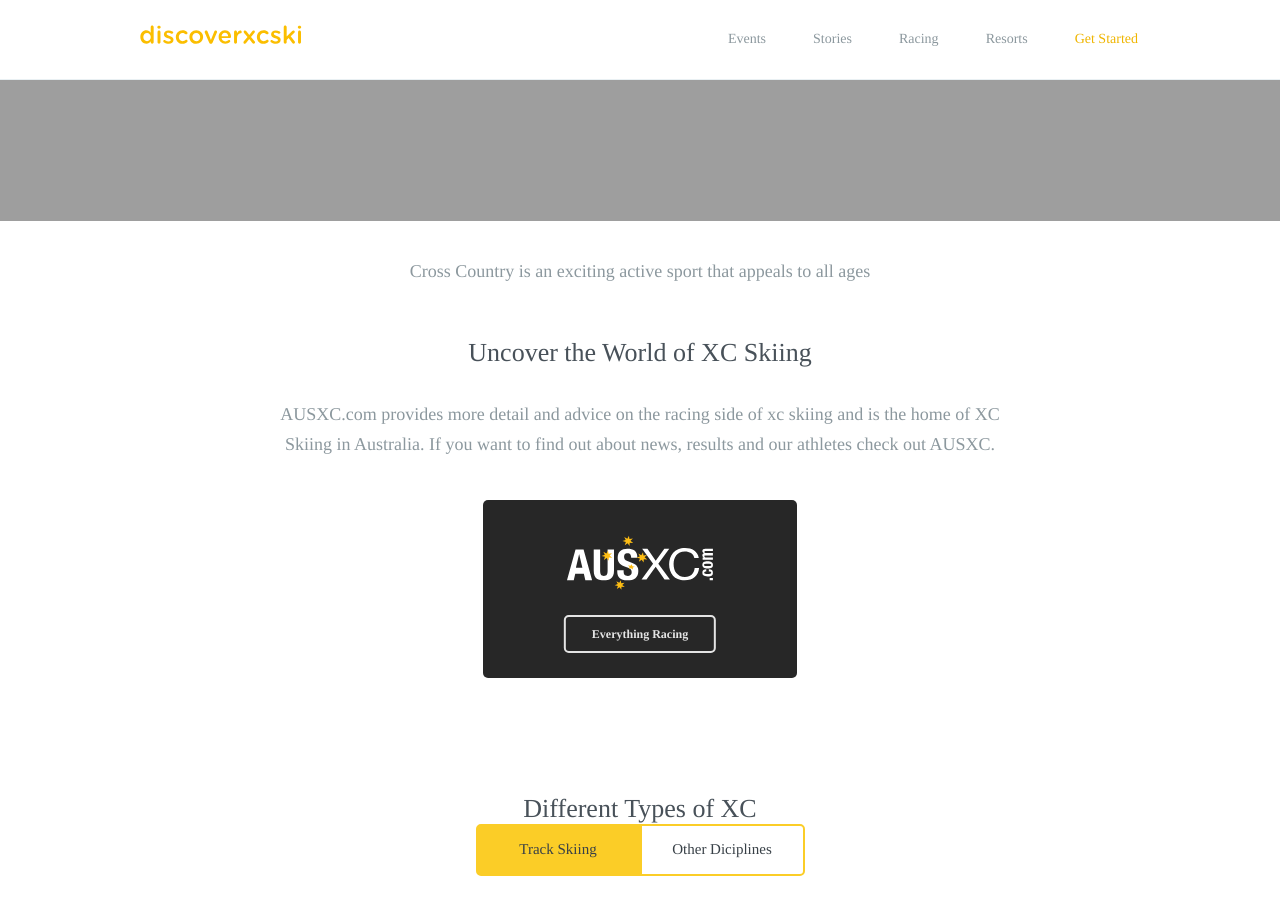
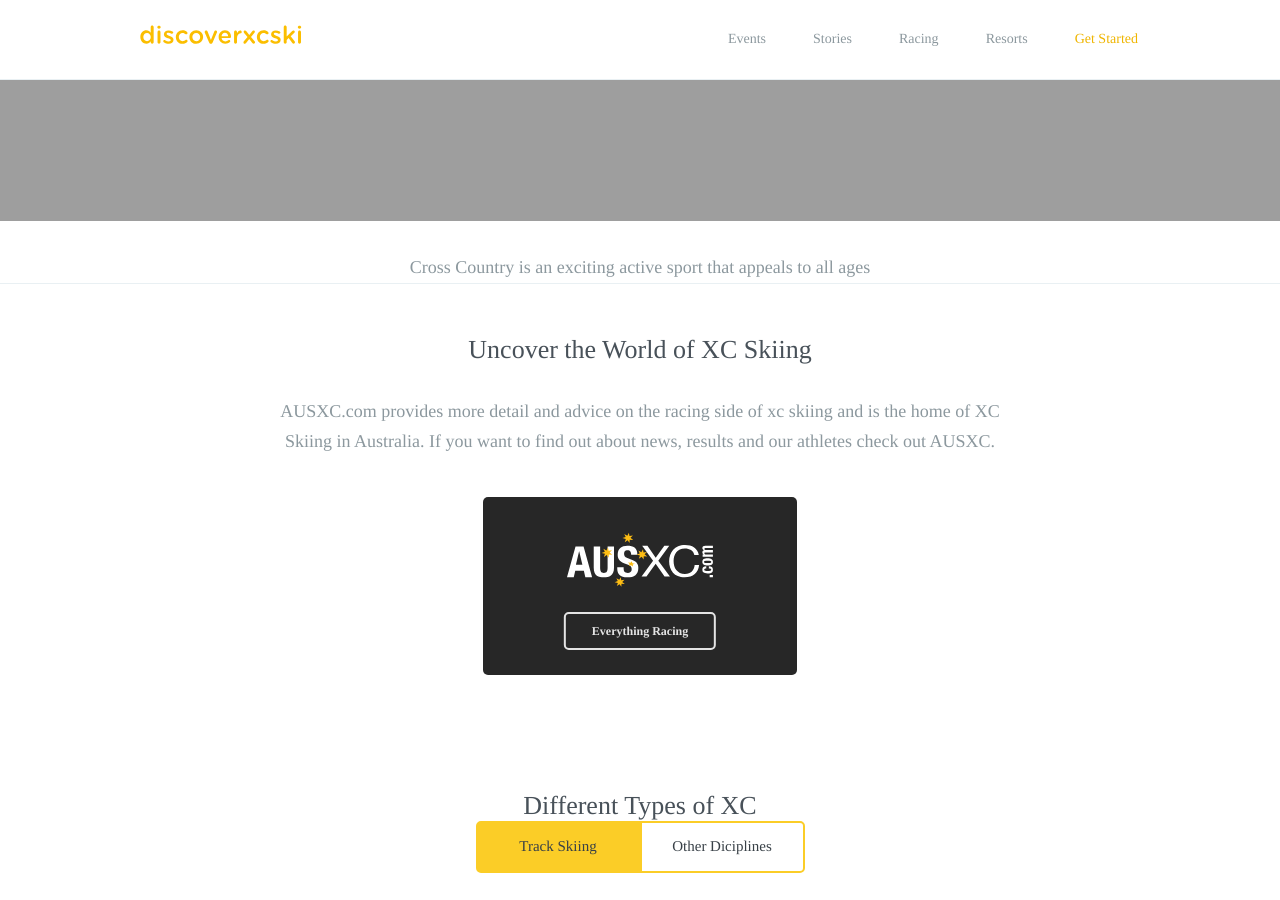
Before and after one commit to robcatto/robcatto.github.io, a Jekyll site: the page index.html, which Jekyll copies as it is, in a window 1280 px wide and 900 px high, scrolled down 819 px. Built offline with Jekyll 4.4.1, drawn with Linux system fonts in a browser that asks for light colours; some web fonts are replaced; Markdown is read by kramdown in place of the engine named in the settings.

Commit message:
homepage commits

```diff
--- a/index.html
+++ b/index.html
@@ -118,14 +118,14 @@
     <div id="container">
 
 
-        <img class="homepage__imageheader" style="-webkit-user-select: none;" src="http://discoverxcski.com/images/hoppet-slide.jpg" width="100%" height="100%">
+        <img class="homepage__imageheader" style="-webkit-user-select: none; display: inherit" src="http://discoverxcski.com/images/hoppet-slide.jpg" width="100%" height="100%">
 
 
 
         <div id="page__content--wrap">
             <div class="page__content">
 
-            <section class="quote__area">
+            <section class="quote__area" style="border-bottom: 1px #E9F0F3 solid">
                 <p>Cross Country is an exciting active sport that appeals to all ages</p>
             </section>
 
```
